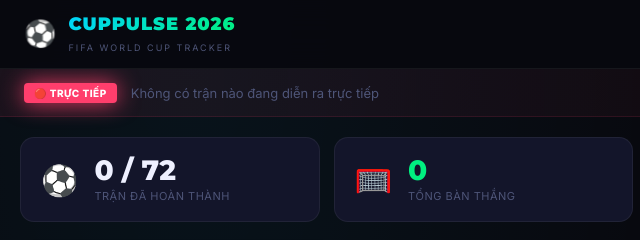
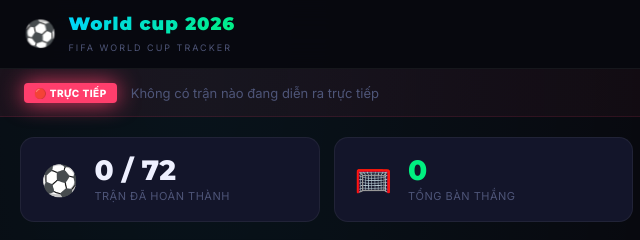
Before and after one commit to atun95/world-cup, a plain HTML site: page index.html in a window 1280 px wide. Shown: the top 240 px of the page, 0-640 px from the left. Drawn offline with Linux system fonts and the light colour scheme; no server answers.

Commit message:
Update index.html

```diff
--- a/index.html
+++ b/index.html
@@ -3,7 +3,7 @@
 <head>
   <meta charset="UTF-8">
   <meta name="viewport" content="width=device-width, initial-scale=1.0">
-  <title>CupPulse 2026 – World Cup Results Tracker</title>
+  <title>World Cup Results </title>
   <link rel="preconnect" href="https://fonts.googleapis.com">
   <link href="https://fonts.googleapis.com/css2?family=Inter:wght@300;400;500;600;700;800;900&family=Montserrat:wght@700;800;900&display=swap" rel="stylesheet">
   <link rel="stylesheet" href="styles.css">
@@ -16,7 +16,7 @@
     <div class="logo-container">
       <span class="logo-ball">⚽</span>
       <div>
-        <h1>CUPPULSE 2026</h1>
+        <h1>World cup 2026</h1>
         <span class="logo-sub">FIFA World Cup Tracker</span>
       </div>
     </div>
```
